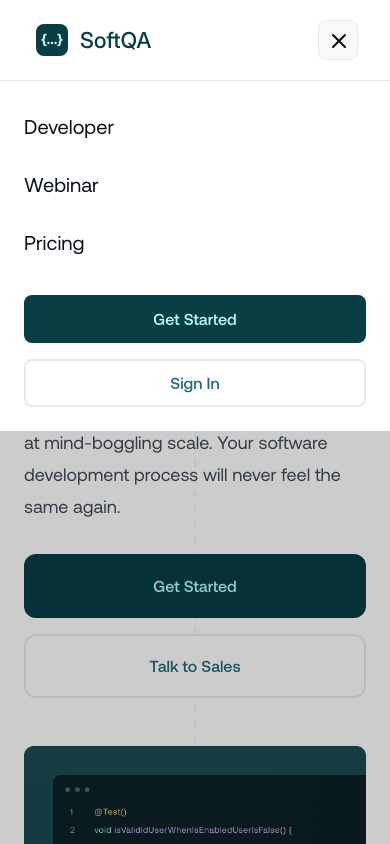
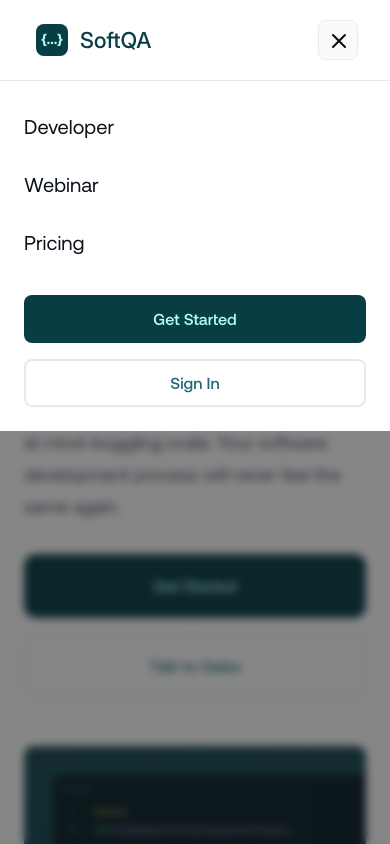
Before and after one commit to azkaanasiyya/softqa, a Next.js app: page / in a window 390 px wide. Both pictures are taken after a click on the button 346 px from the left and 37 px from the top of the page. Shown: the top 844 px of the page. Built offline with nearby package versions, Linux system fonts and the light colour scheme.

Commit message:
style: adjust overlay color

```diff
--- a/src/components/layout/navbar.tsx
+++ b/src/components/layout/navbar.tsx
@@ -78,7 +78,7 @@ export default function Navbar() {
         <>
           {/* Overlay */}
           <div
-            className="fixed inset-0 bg-black/20 z-40"
+            className="fixed inset-0 bg-[#0E0E1080] z-40 backdrop-blur-xs"
             onClick={() => setIsOpen(false)}
           />
 
```
